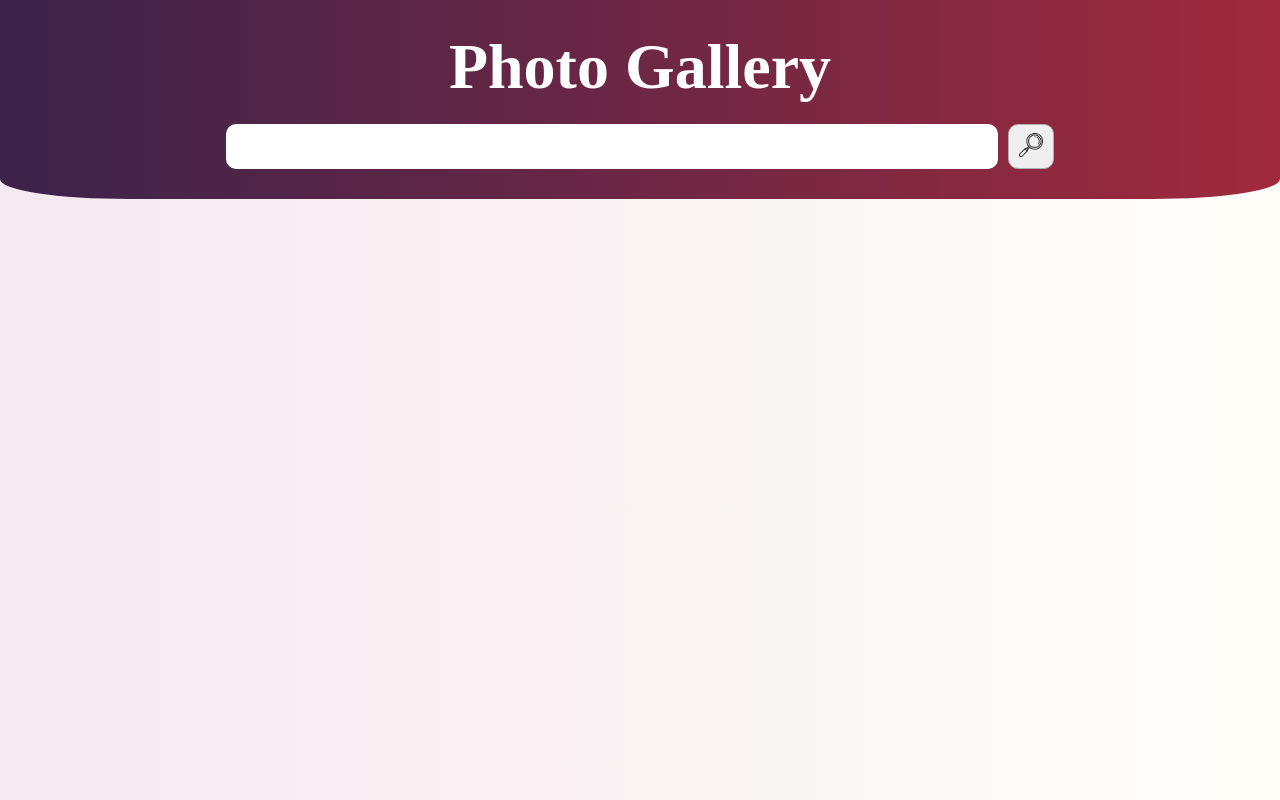
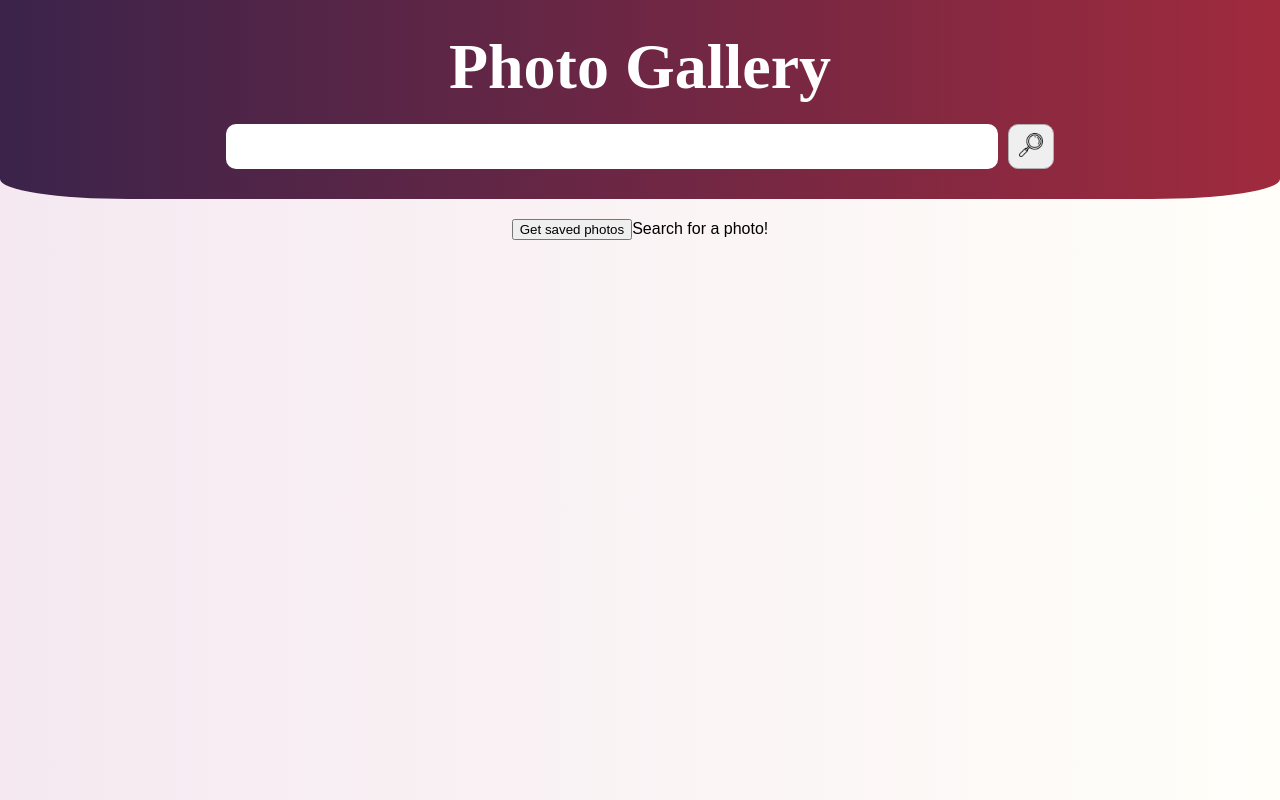
Before and after one commit to katharinecooney/unsplash-photo-search, a React (Create React App) app: page / in a window 1280 px wide. Built offline with nearby package versions, Linux system fonts and the light colour scheme; a web font is replaced by a local one.

Commit message:
Add retrieveSavedPhotos method; add logic to display saved photos when user clicks button

```diff
--- a/src/Photo.js
+++ b/src/Photo.js
@@ -34,8 +34,14 @@ class Photo extends Component {
         <img className="Photo-image" src={image.urls.small} alt={image.alt_description}/>
 
         <div className="Photo-overlay">
-          <div onClick={() => this.props.savePhoto(image)} className="Photo-text">
-            ADD TO FAVORITES</div>
+
+          {!this.props.saved ?
+          (<div onClick={() => this.props.savePhoto(image)} className="Photo-text">
+            ADD TO FAVORITES</div>)
+            :
+            (<div onClick={() => this.props.savePhoto(image)} className="Photo-text">
+            DELETE</div>)}
+
           </div>
         </div>
 
--- a/src/PhotoGallery.js
+++ b/src/PhotoGallery.js
@@ -1,7 +1,6 @@
 import React, { Component } from 'react';
 import axios from 'axios';
 import SearchBar from './SearchBar';
-import Masonry from 'react-masonry-component';
 import './PhotoGallery.css';
 import chevron from './up-chevron.png';
 import SmoothScrolling from "./smoothScrolling";
@@ -12,19 +11,18 @@ class PhotoGallery extends Component {
     super(props);
     this.state = {
       images: [],
+      hasUserSearched: false,
       searchTerm: '',
       savedPhotos: JSON.parse(window.localStorage.getItem("savedPhotos") || "[]"),
-      hasLoadedImages: false
+      hasLoadedImages: false,
+      requestedSavedPhotos: false
     }
     this.savedPhotosCollection = new Set(this.state.savedPhotos.map(image => image.urls.small));
     this.handleSearch = this.handleSearch.bind(this);
     this.getImages = this.getImages.bind(this);
     this.scrollUp = this.scrollUp.bind(this);
     this.savePhoto = this.savePhoto.bind(this);
-  }
-
-  componentDidMount(){
-    console.log(this.state.savedPhotos)
+    this.retrieveSavedPhotos = this.retrieveSavedPhotos.bind(this);
   }
 
   scrollUp() {
@@ -33,7 +31,6 @@ class PhotoGallery extends Component {
 
   savePhoto(newPhoto){
     let savedPhotos = [];
-
     if (!this.savedPhotosCollection.has(newPhoto)) {
       savedPhotos.push(newPhoto);
       console.log(savedPhotos)
@@ -43,10 +40,11 @@ class PhotoGallery extends Component {
     }), () => window.localStorage.setItem("savedPhotos", JSON.stringify(this.state.savedPhotos)))
   }
 
-
   handleSearch(newTerm){
     this.setState({
-      searchTerm: newTerm
+      searchTerm: newTerm,
+      requestedSavedPhotos: false,
+      hasUserSearched: true
     }, () => this.getImages())
   }
 
@@ -58,21 +56,39 @@ class PhotoGallery extends Component {
     }))
   }
 
-
+  retrieveSavedPhotos(){
+    console.log('requested photos');
+    this.setState({
+      requestedSavedPhotos: true
+    })
+  }
 
   render() {
+    let displaySavedPhotos = (this.state.savedPhotos.map(image => <Photo saved={this.savedPhotosCollection.has(image.urls.small)} key={image.id} image={image} />))
+    let displaySearchedPhotos = (this.state.images.map(image =>
+      <Photo saved={this.savedPhotosCollection.has(image.urls.small)} savePhoto={this.savePhoto} key={image.id} image={image} />
+      ))
+    let noPhotosSearched = (<span>Search for a photo!</span>)
     return (
       <div className="PhotoGallery" id="begin">
+
         <div className="PhotoGallery-title">
           <h1 id="top">Photo Gallery</h1>
           <SearchBar handleSearch={this.handleSearch}/>
         </div>
 
-        {/* <Masonry className="PhotoGallery-container" options={{fitWidth: true}}> */}
+        <button onClick={this.retrieveSavedPhotos}>Get saved photos</button>
+        {
+          !this.state.hasUserSearched && noPhotosSearched
+        }
 
-          {this.state.images.map(image =>
-          <Photo savePhoto={this.savePhoto} key={image.id} image={image} />
-          )}
+        {
+          this.state.requestedSavedPhotos && displaySavedPhotos
+        }
+
+        {
+          !this.state.requestedSavedPhotos && displaySearchedPhotos
+        }
 
           {
           this.state.hasLoadedImages &&
```
